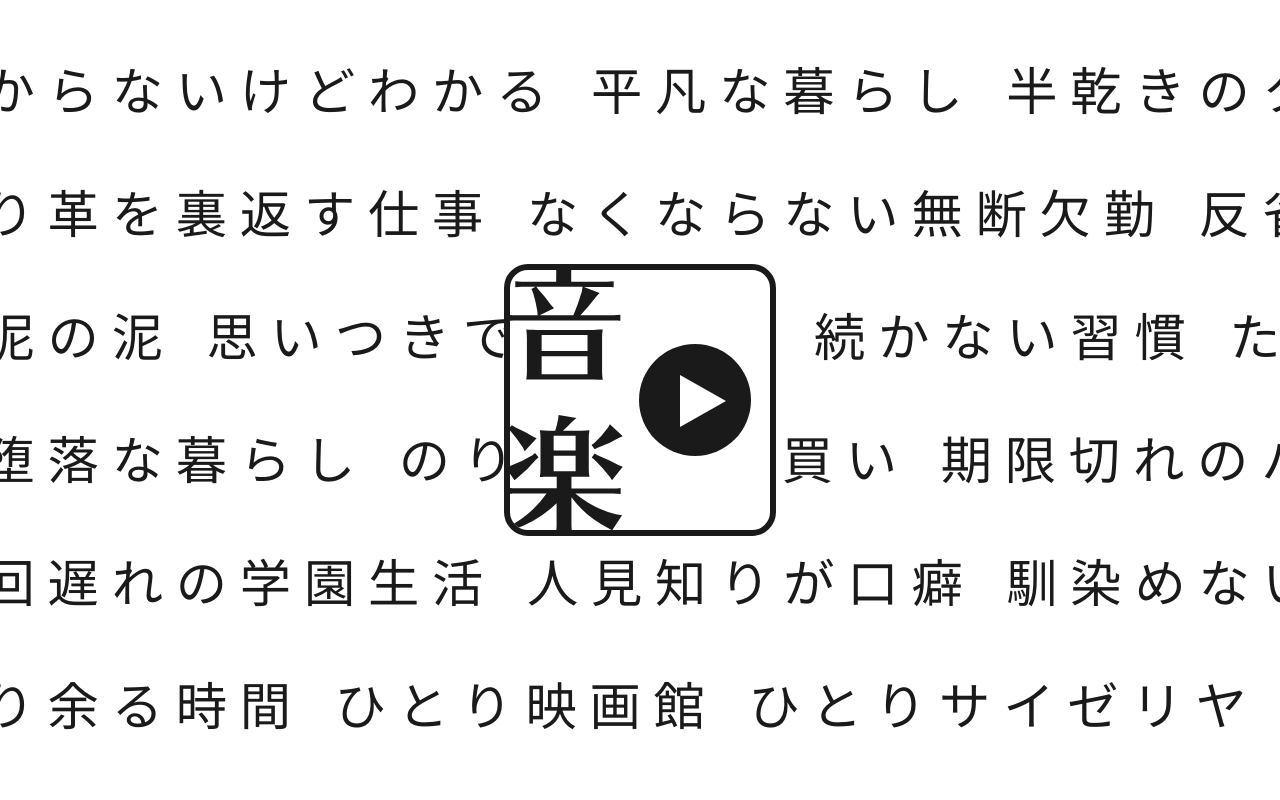
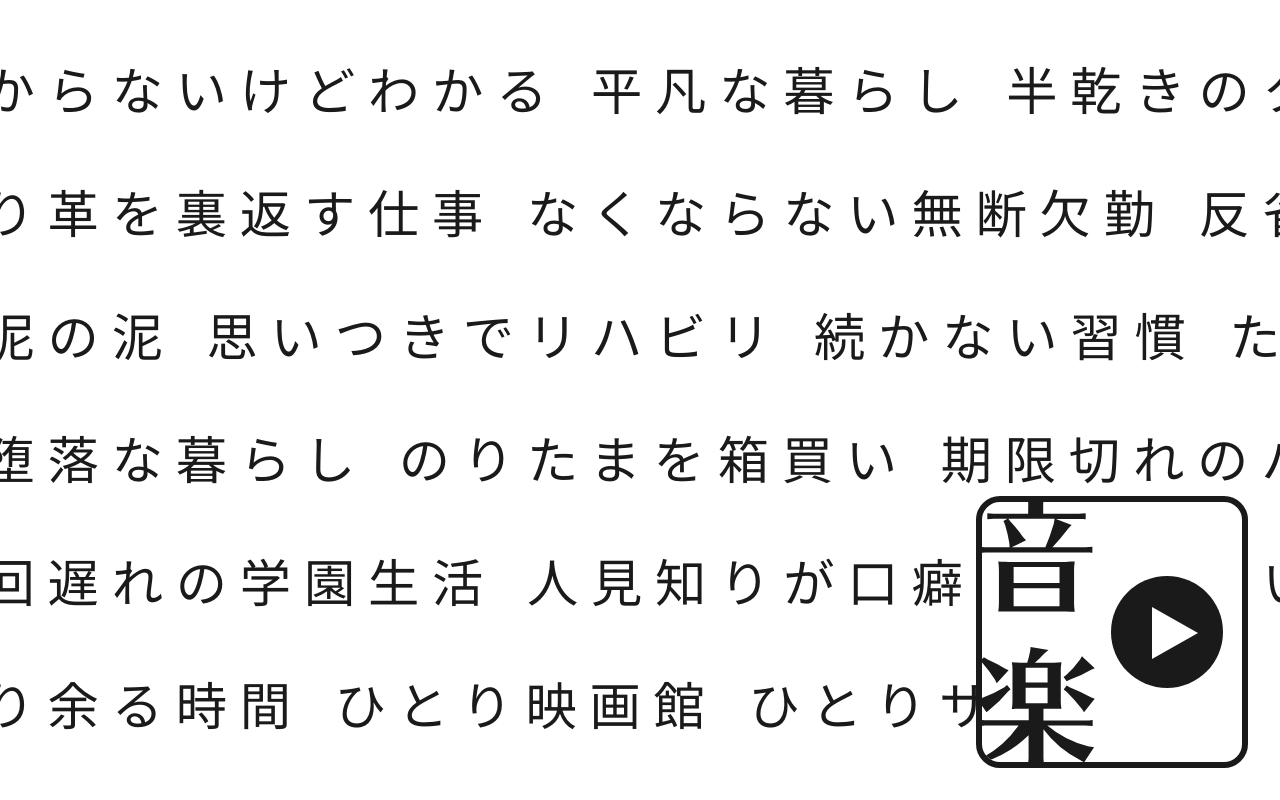
Before and after one commit to nishinoshake/wakaranai-but-wakaru, a website: page src/index.html in a window 1280 px wide. Drawn offline with Linux system fonts and the light colour scheme; a web font is replaced by a local one.

Commit message:
右下でか音楽

```diff
--- a/src/index.html
+++ b/src/index.html
@@ -91,9 +91,9 @@ ul {
 }
 li {
   margin: 0 0.3em;
-  font-size: calc(100vh / (6 * 3));
+  font-size: calc(100vh / (6 * 3.2));
   letter-spacing: 0.18em;
-  line-height: 2.2;
+  line-height: 2;
   user-select: none;
   pointer-events: none;
 }
@@ -158,10 +158,8 @@ button:after {
   overflow: hidden;
   position: absolute;
   z-index: 0;
-  top: 0;
-  right: 0;
-  bottom: 0;
-  left: 0;
+  right: 2rem;
+  bottom: 2rem;
   margin: auto;
   z-index: 1;
   background-color: var(--color-white);
```
